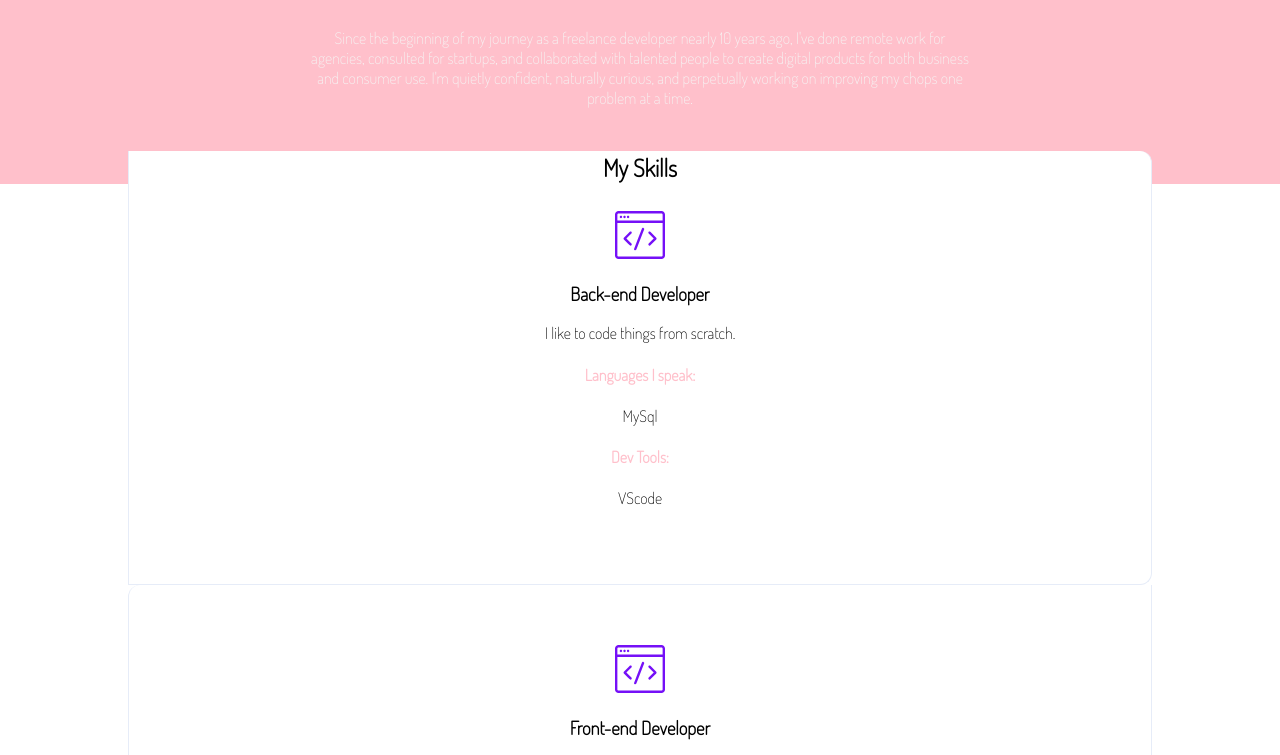
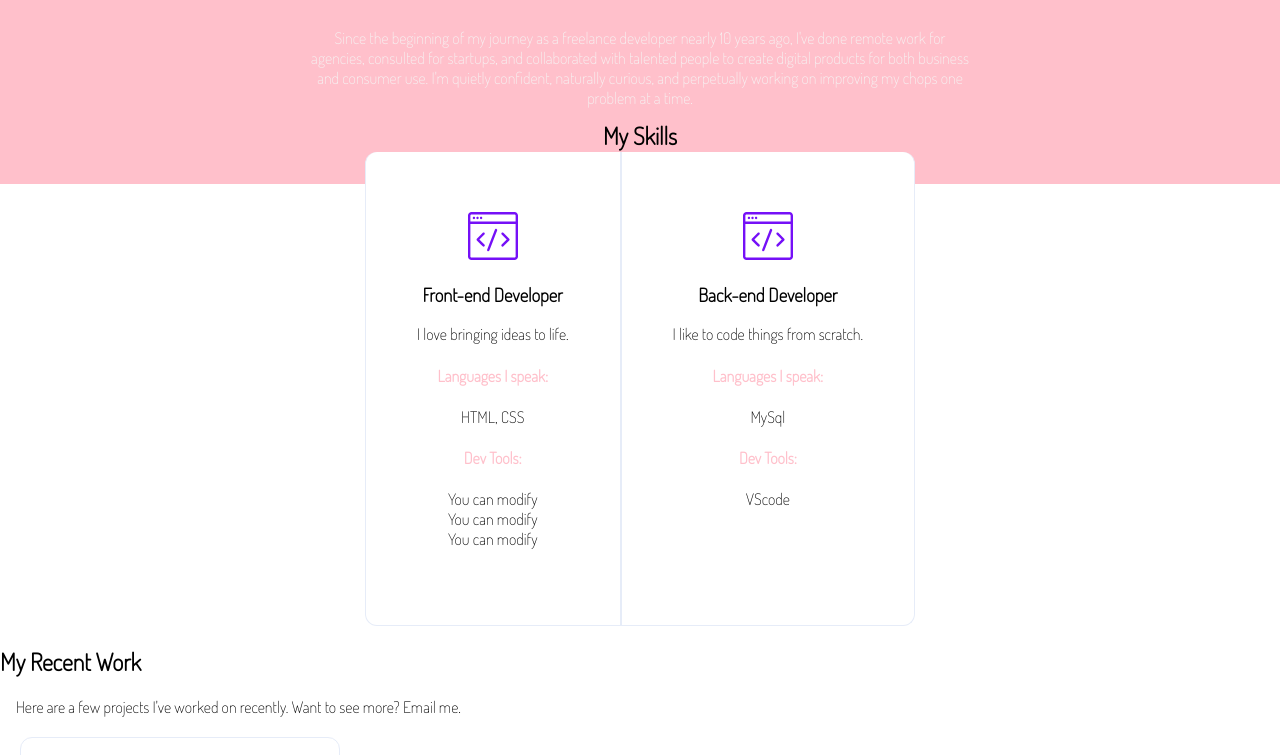
Before and after one commit to WildCodeSchool-2024-02/JS-Nantes-checkpoint-1-RamCSS-II, a website: page site/portfolio.html in a window 1280 px wide. Shown: the part 899-1654 px from the top of the page. Drawn offline with Linux system fonts and the light colour scheme.

Commit message:
Step4 OK, maybe i should've used grid, idk.

```diff
--- a/site/css/portfolio.css
+++ b/site/css/portfolio.css
@@ -135,4 +135,17 @@ p {
     display: block;
   }
 
+  /* Step 4 */
+  .skills {
+    display : flex;
+    flex-wrap: wrap;
+    flex-direction: row-reverse;
+    justify-content: center;
+  }
+
+  .skills>h2 {
+    /* This width makes the h2 take the whole width, forcing the sections that follows to place on a new row. */
+    width :100%;
+  }
+
 }
```
